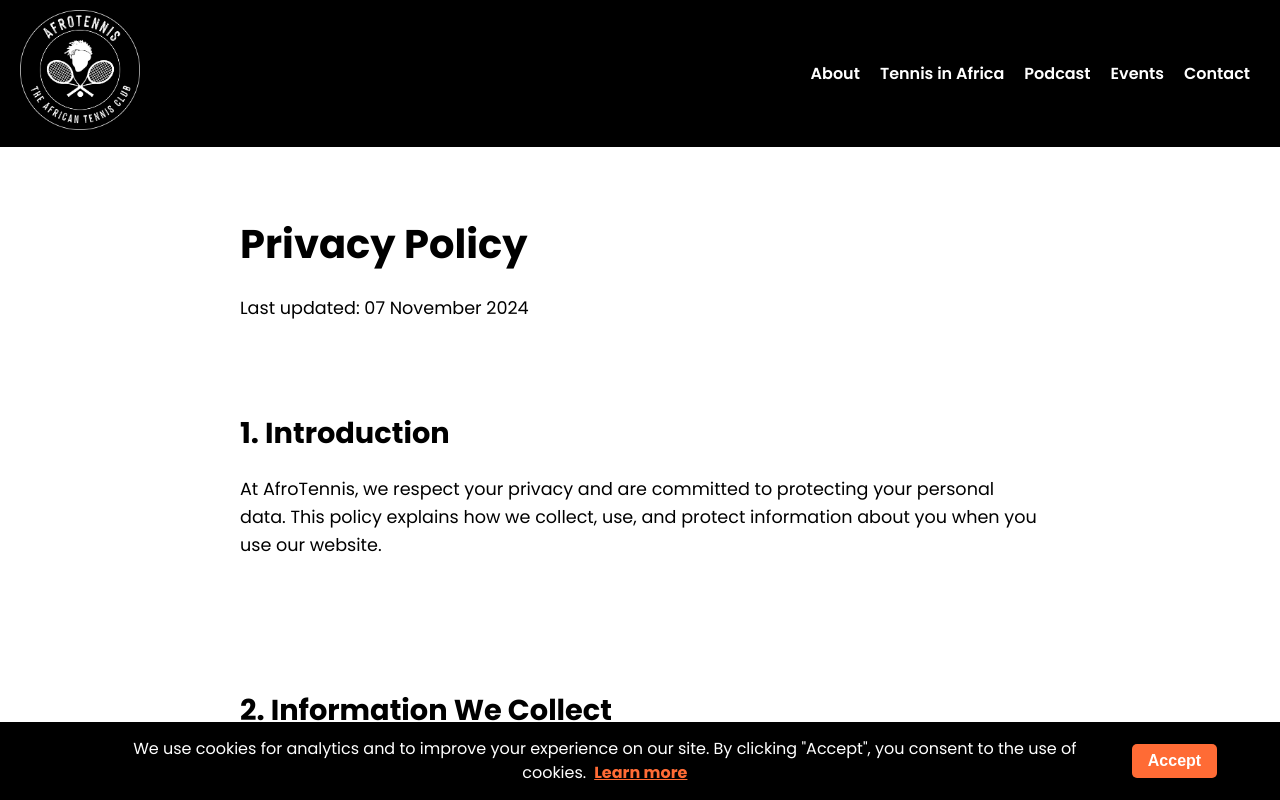
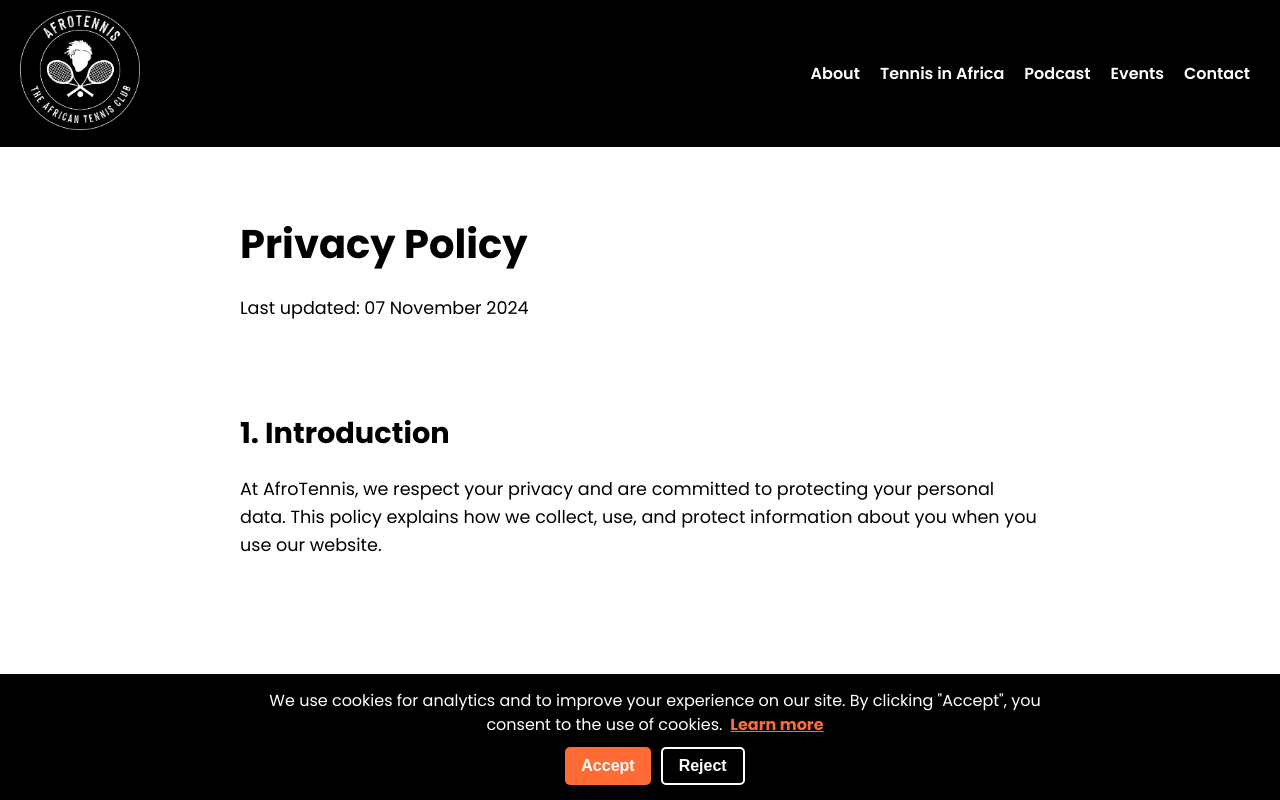
Before and after one commit to Matt0107/afrotennis, a React (Create React App) app: page /privacy-policy in a window 1280 px wide. Shown: the top 800 px of the page. Built offline with nearby package versions, Linux system fonts and the light colour scheme.

Commit message:
cookies update

```diff
--- a/src/components/ConsentBanner.js
+++ b/src/components/ConsentBanner.js
@@ -1,11 +1,10 @@
 import React, { useState, useEffect } from 'react';
-import '../styles/ConsentBanner.css'; // Assurez-vous d'avoir ce fichier CSS dans le dossier styles
+import '../styles/ConsentBanner.css';
 
 const ConsentBanner = () => {
   const [isVisible, setIsVisible] = useState(false);
 
   useEffect(() => {
-    // Définit le consentement par défaut pour l'analyse et la publicité (analytique uniquement dans votre cas)
     window.dataLayer = window.dataLayer || [];
     function gtag() {
       window.dataLayer.push(arguments);
@@ -14,25 +13,29 @@ const ConsentBanner = () => {
       'analytics_storage': 'denied'
     });
 
-    // Vérifie si l'utilisateur a déjà accepté les cookies
-    const cookiesAccepted = localStorage.getItem("cookiesAccepted");
-    if (!cookiesAccepted) {
+    const cookiesConsent = localStorage.getItem("cookiesConsent");
+    if (!cookiesConsent) {
       setIsVisible(true);
+    } else if (cookiesConsent === "accepted") {
+      loadGoogleAnalytics();
     }
   }, []);
 
   const acceptCookies = () => {
-    // Enregistrer le consentement et cacher la bannière
-    localStorage.setItem("cookiesAccepted", "true");
+    localStorage.setItem("cookiesConsent", "accepted");
     setIsVisible(false);
     loadGoogleAnalytics();
   };
 
+  const rejectCookies = () => {
+    localStorage.setItem("cookiesConsent", "rejected");
+    setIsVisible(false);
+  };
+
   const loadGoogleAnalytics = () => {
-    // Charger Google Analytics 4 avec gtag.js
     const script = document.createElement("script");
     script.async = true;
-    script.src = `https://www.googletagmanager.com/gtag/js?id=G-YCLSQKSW88`; // Remplacez G-XXXXXXXXXX par votre ID de mesure GA4
+    script.src = `https://www.googletagmanager.com/gtag/js?id=G-YCLSQKSW88`;
     document.head.appendChild(script);
 
     window.dataLayer = window.dataLayer || [];
@@ -40,18 +43,23 @@ const ConsentBanner = () => {
       window.dataLayer.push(arguments);
     }
     gtag('js', new Date());
-    gtag('config', 'G-YCLSQKSW88'); // Remplacez également ici avec votre ID de mesure GA4
+    gtag('config', 'G-YCLSQKSW88');
   };
 
   return (
     isVisible && (
       <div className="consent-banner">
+        <div className="consent-content">
           <p>
             We use cookies for analytics and to improve your experience on our site.
             By clicking "Accept", you consent to the use of cookies.
             <a href="/privacy-policy" className="privacy-link">Learn more</a>
           </p>
+          <div className="button-group">
             <button className="accept-button" onClick={acceptCookies}>Accept</button>
+            <button className="reject-button" onClick={rejectCookies}>Reject</button>
+          </div>
+        </div>
       </div>
     )
   );
--- a/src/styles/ConsentBanner.css
+++ b/src/styles/ConsentBanner.css
@@ -6,12 +6,15 @@
   background-color: var(--primary-black);
   color: var(--primary-white);
   padding: 15px;
-    text-align: center;
   display: flex;
   justify-content: center;
   align-items: center;
-    flex-wrap: wrap;
   z-index: 1000;
+}
+
+.consent-content {
+  max-width: 800px;
+  text-align: center;
 }
 
 /* Style pour le texte et le lien de la bannière */
@@ -19,11 +22,9 @@
   margin: 0;
   font-size: 1rem;
   color: var(--primary-white);
-    max-width: 80%;
   line-height: 1.5;
 }
 
-  /* Style pour le lien de la politique de confidentialité */
 .privacy-link {
   color: var(--primary-orange);
   margin-left: 8px;
@@ -35,7 +36,14 @@
   color: var(--hover-orange);
 }
 
-  /* Style pour le bouton d'acceptation */
+/* Bouton d'acceptation et de rejet */
+.button-group {
+  display: flex;
+  justify-content: center;
+  gap: 10px;
+  margin-top: 10px;
+}
+
 .accept-button {
   background-color: var(--primary-orange);
   color: var(--primary-white);
@@ -45,10 +53,26 @@
   border: none;
   border-radius: 5px;
   cursor: pointer;
-    margin-left: 15px;
   transition: background-color 0.3s ease;
 }
 
 .accept-button:hover {
   background-color: var(--hover-orange);
 }
+
+.reject-button {
+  background-color: transparent; /* Fond transparent */
+  color: var(--primary-white); /* Couleur du texte */
+  font-size: 1rem;
+  font-weight: bold;
+  padding: 8px 16px;
+  border: 2px solid var(--primary-white); /* Bordure blanche */
+  border-radius: 5px;
+  cursor: pointer;
+  transition: background-color 0.3s ease, color 0.3s ease; /* Transition sur fond et couleur */
+}
+
+.reject-button:hover {
+  background-color: var(--primary-white); /* Fond blanc au survol */
+  color: var(--primary-black); /* Texte en noir au survol */
+}
```
Lines whose indentation alone changed are shown as unchanged.
